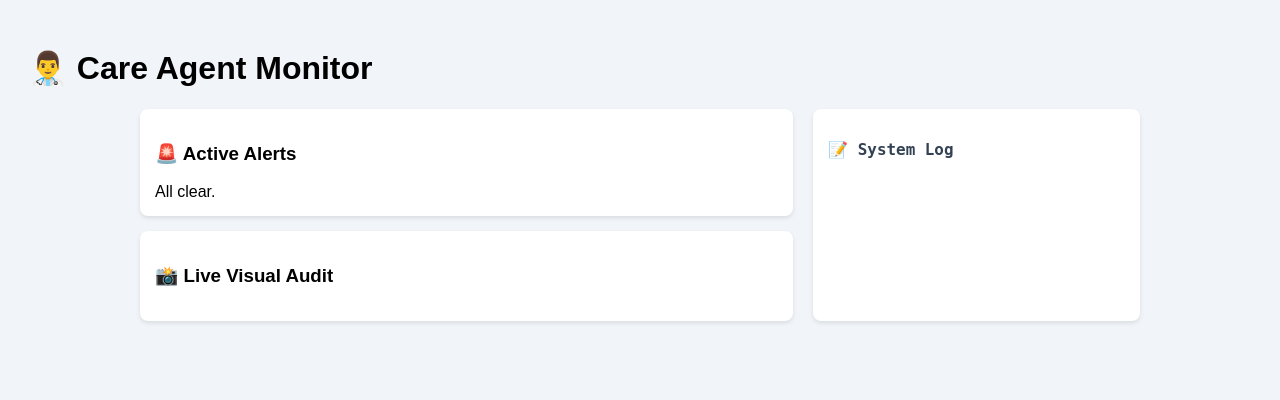
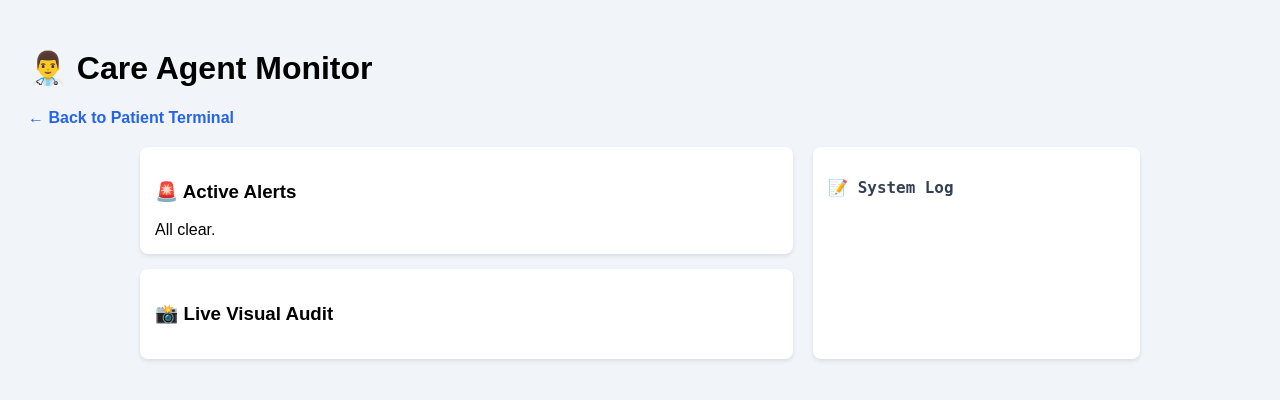
Before and after one commit to kanchang12/careagent-hack, a Flask app: page /dashboard in a window 1280 px wide. Shown: the top 400 px of the page. Run offline with Flask 3, Linux system fonts and the light colour scheme; data that the repository does not hold is empty.

Commit message:
Add patient link to dashboard HTML

```diff
--- a/templates/dashboard.html
+++ b/templates/dashboard.html
@@ -13,10 +13,13 @@
     .gallery { display: flex; gap: 10px; overflow-x: auto; }
     .gallery img { height: 100px; border-radius: 4px; }
     .feed { font-family: monospace; font-size: 0.85rem; color: #334155; }
+    .patient-link { margin-bottom: 20px; display: inline-block; color: #2563eb; text-decoration: none; font-weight: bold; }
   </style>
 </head>
 <body>
   <h1>👨‍⚕️ Care Agent Monitor</h1>
+  <a href="/" class="patient-link">← Back to Patient Terminal</a>
+
   <div class="container">
     <div>
       <div class="card">
```
